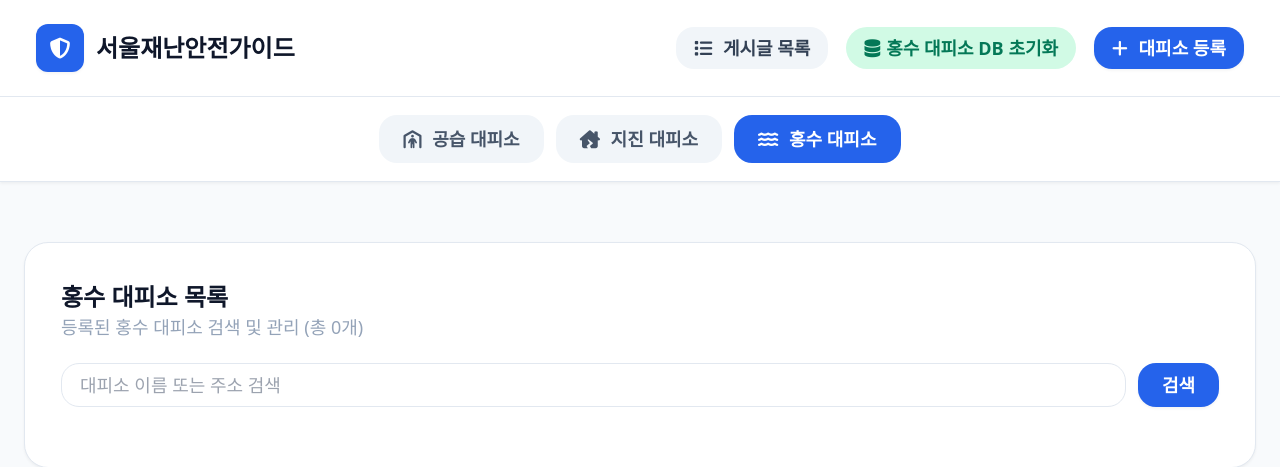
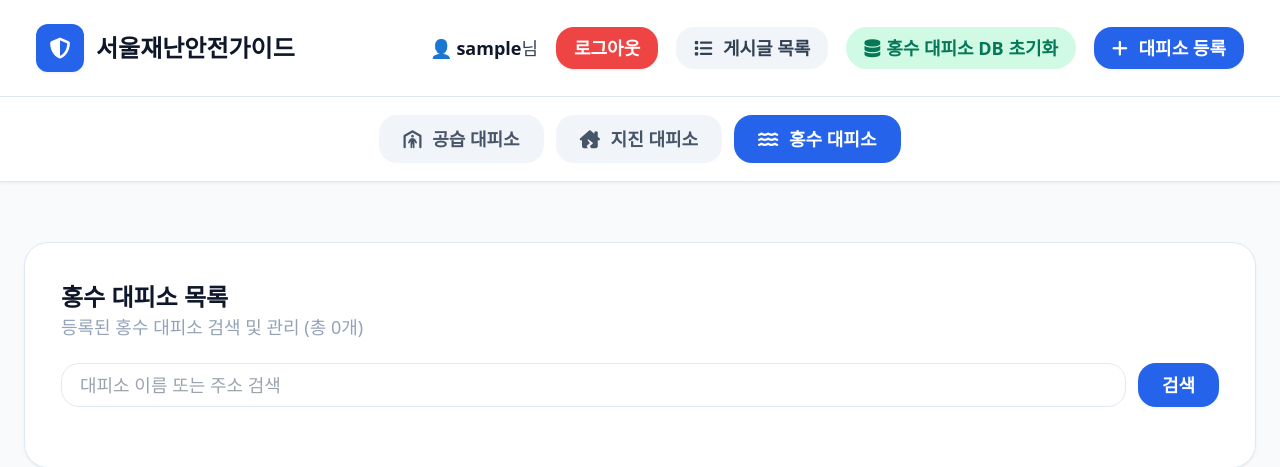
Before and after one commit to a01076626407-droid/admin, a Spring Boot app: page /shelters/flood in a window 1280 px wide. Shown: the top 467 px of the page. Run offline with Spring Boot 4, Linux system fonts and the light colour scheme; a user stored in the database is signed in; data that the repository does not hold is empty; some libraries are stand-ins or nearby versions.

Commit message:
feat: earthquake 및 flood 페이지 수정 완료

```diff
--- a/src/main/resources/templates/flood.html
+++ b/src/main/resources/templates/flood.html
@@ -16,7 +16,16 @@
         </div>
         <h1 class="font-bold text-slate-900 text-base">서울재난안전가이드</h1>
     </div>
+
+    <!-- 우측 상단 로그인 정보 및 로그아웃 버튼 -->
     <div class="flex items-center gap-3">
+        <span th:if="${session.loginUser != null}" class="text-xs font-medium text-slate-700">
+            👤 <b th:text="${session.loginUser}" class="text-slate-900">사용자</b>님
+        </span>
+        <a th:href="@{/logout}" th:if="${session.loginUser != null}" class="px-3 py-1.5 bg-red-500 hover:bg-red-600 text-white text-xs font-bold rounded-xl shadow-sm transition">
+            로그아웃
+        </a>
+
         <a href="/posts" class="px-3 py-1.5 bg-slate-100 hover:bg-slate-200 text-slate-700 text-xs font-bold rounded-xl transition">
             <i class="fa-solid fa-list mr-1"></i> 게시글 목록
         </a>
@@ -30,6 +39,8 @@
         </button>
     </div>
 </header>
+
+<!-- 네비게이션 바 (홍수 대피소 파란색 활성화) -->
 <nav class="bg-white border-b border-slate-200 px-6 py-3 flex justify-center gap-2 shadow-sm">
     <a href="/shelters/air" class="px-4 py-2 bg-slate-100 hover:bg-slate-200 text-slate-600 text-xs font-bold rounded-xl transition"><i class="fa-solid fa-person-shelter mr-1"></i> 공습 대피소</a>
     <a href="/shelters/earthquake" class="px-4 py-2 bg-slate-100 hover:bg-slate-200 text-slate-600 text-xs font-bold rounded-xl transition"><i class="fa-solid fa-house-chimney-crack mr-1"></i> 지진 대피소</a>
@@ -54,6 +65,7 @@
             <div th:each="shelter, stat : ${shelters}" class="p-4 rounded-xl border border-slate-100 hover:border-blue-200 hover:bg-slate-50/50 transition flex justify-between items-center">
                 <div class="space-y-1">
                     <div class="flex items-center gap-2">
+                        <!-- 홍수 대피소 전용 청록색(cyan) 배지 -->
                         <span class="text-xs font-bold text-cyan-600 bg-cyan-50 px-2 py-0.5 rounded" th:text="'#' + (${shelters.number * 10 + stat.index + 1}) + ' 홍수 대피소'">#1 홍수 대피소</span>
                         <span class="text-[11px] text-slate-400" th:text="${(shelter.ctpvNm != null ? shelter.ctpvNm : '') + ' ' + (shelter.sggNm != null ? shelter.sggNm : '')}">시도 시군구</span>
                     </div>
@@ -143,7 +155,6 @@
 </div>
 
 <script>
-    // 등록 폼 유효성 검사
     function validateWriteForm(event) {
         const lot = document.getElementById('writeLot').value.trim();
         const lat = document.getElementById('writeLat').value.trim();
@@ -161,7 +172,6 @@
         return true;
     }
 
-    // 수정 폼 유효성 검사
     function validateEditForm(event) {
         const lot = document.getElementById('editLot').value.trim();
         const lat = document.getElementById('editLat').value.trim();
@@ -201,7 +211,6 @@
     }
 </script>
 
-<!-- 서버에서 전송한 성공 및 에러 메시지 알림 처리 -->
 <script th:inline="javascript">
     /*<![CDATA[*/
     var errorMessage = /*[[${errorMessage}]]*/ null;
```
Also changed, not shown: src/main/resources/templates/earthquake.html (+10 -3 lines).
